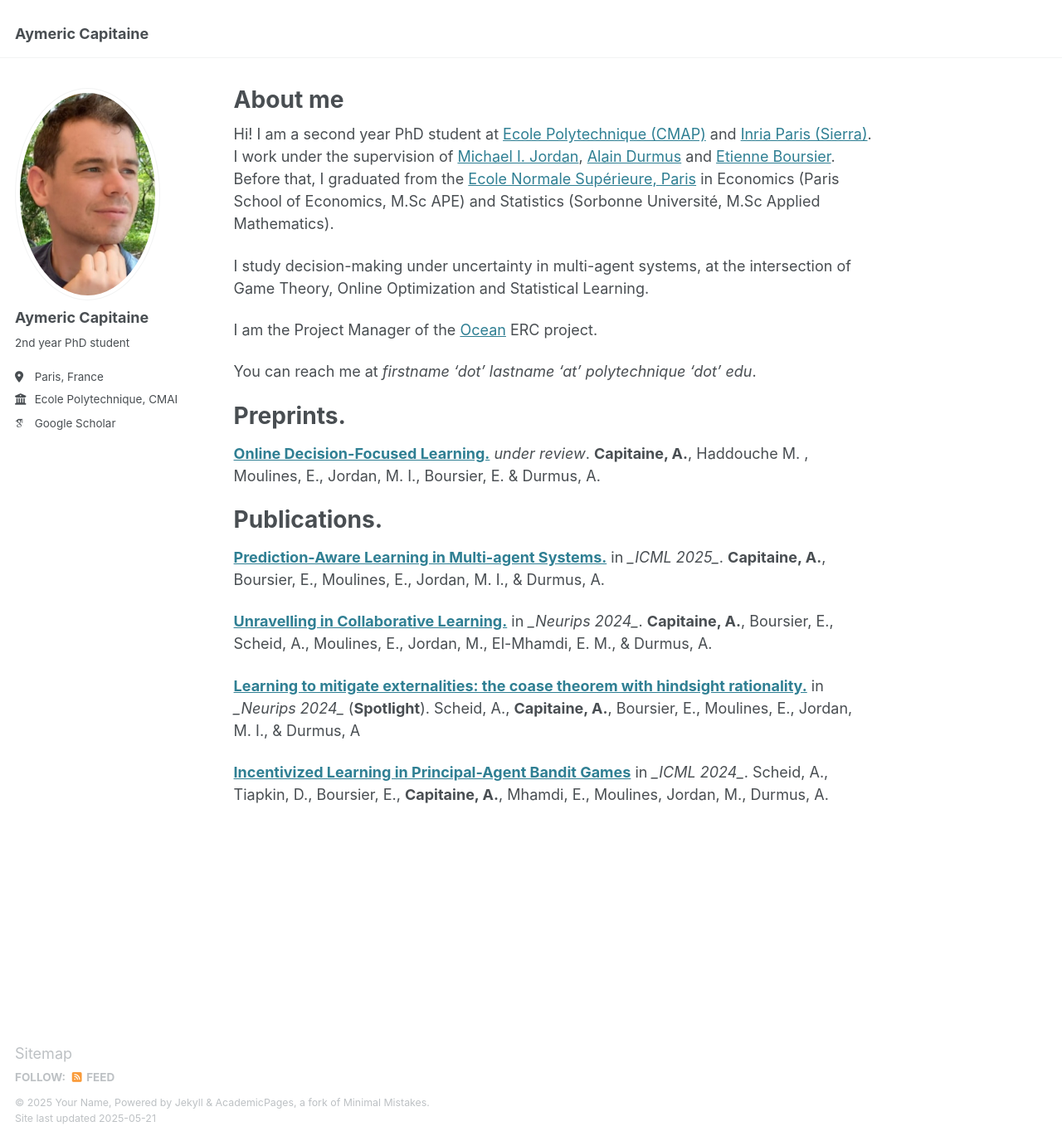
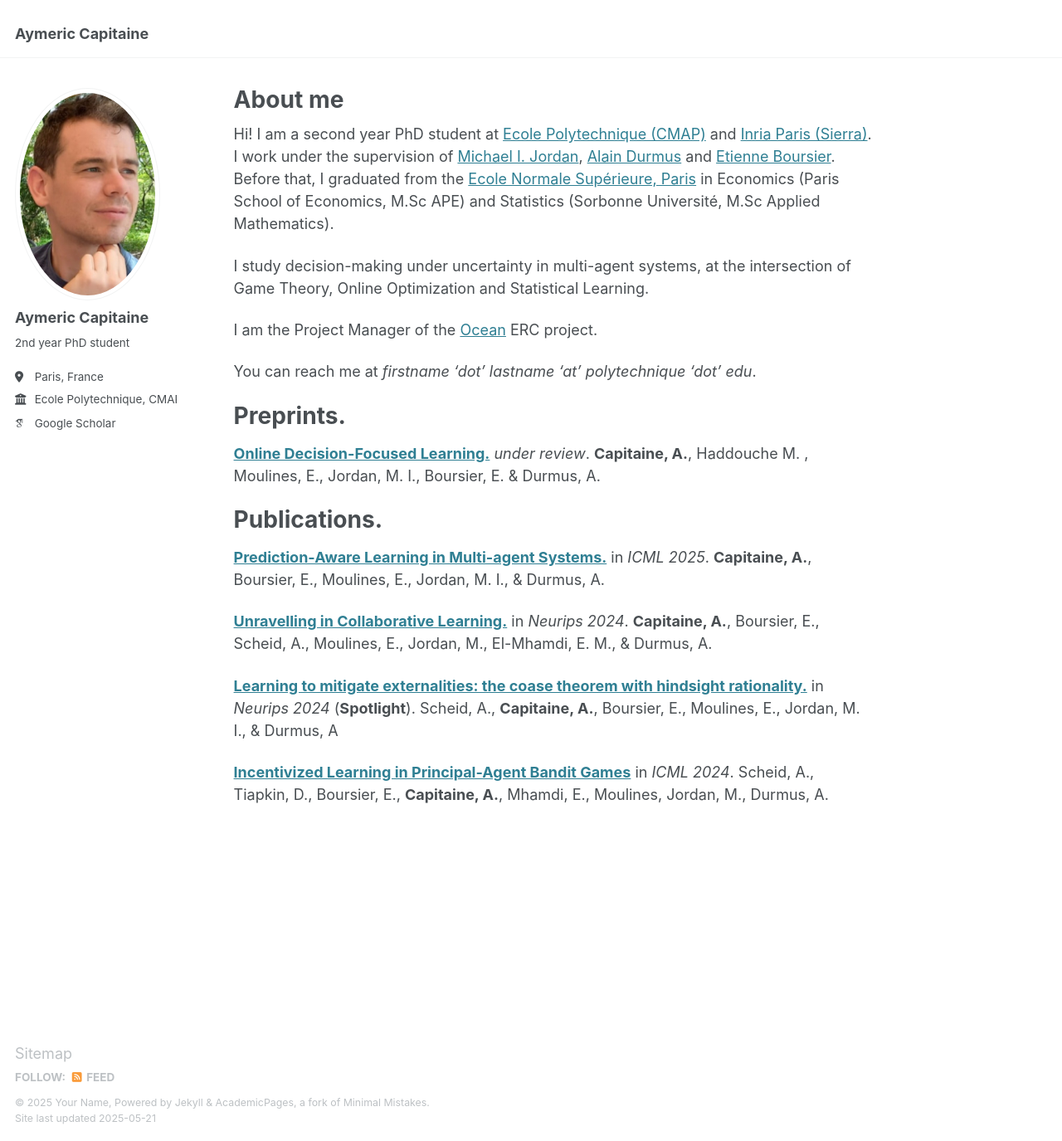
Before and after one commit to aymericcapitaine/aymericcapitaine.github.io, a Jekyll site: the page built from _pages/about.md, in a window 1280 px wide and 1375 px high. Shown: the whole window at 83% size. Built offline with Jekyll 4.4.1, drawn with Linux system fonts in a browser that asks for light colours; some web fonts are replaced.

```diff
--- a/_pages/about.md
+++ b/_pages/about.md
@@ -21,14 +21,14 @@ Preprints.
 
 Publications.
 ======
-[**Prediction-Aware Learning in Multi-agent Systems.**](https://arxiv.org/abs/2501.19144) in *_ICML 2025_*.
+[**Prediction-Aware Learning in Multi-agent Systems.**](https://arxiv.org/abs/2501.19144) in *ICML 2025*.
 **Capitaine, A.**, Boursier, E., Moulines, E., Jordan, M. I., & Durmus, A.
 
-[**Unravelling in Collaborative Learning.**](https://arxiv.org/abs/2407.14332) in *_Neurips 2024_*.
+[**Unravelling in Collaborative Learning.**](https://arxiv.org/abs/2407.14332) in *Neurips 2024*.
 **Capitaine, A.**, Boursier, E., Scheid, A., Moulines, E., Jordan, M., El-Mhamdi, E. M., & Durmus, A.
 
-[**Learning to mitigate externalities: the coase theorem with hindsight rationality.**](https://arxiv.org/abs/2406.19824) in *_Neurips 2024_* (**Spotlight**).
+[**Learning to mitigate externalities: the coase theorem with hindsight rationality.**](https://arxiv.org/abs/2406.19824) in *Neurips 2024* (**Spotlight**).
 Scheid, A., **Capitaine, A.**, Boursier, E., Moulines, E., Jordan, M. I., & Durmus, A
 
-[**Incentivized Learning in Principal-Agent Bandit Games**](https://arxiv.org/abs/2403.03811) in *_ICML 2024_*.
+[**Incentivized Learning in Principal-Agent Bandit Games**](https://arxiv.org/abs/2403.03811) in *ICML 2024*.
 Scheid, A., Tiapkin, D., Boursier, E., **Capitaine, A.**, Mhamdi, E., Moulines, Jordan, M., Durmus, A.
```
